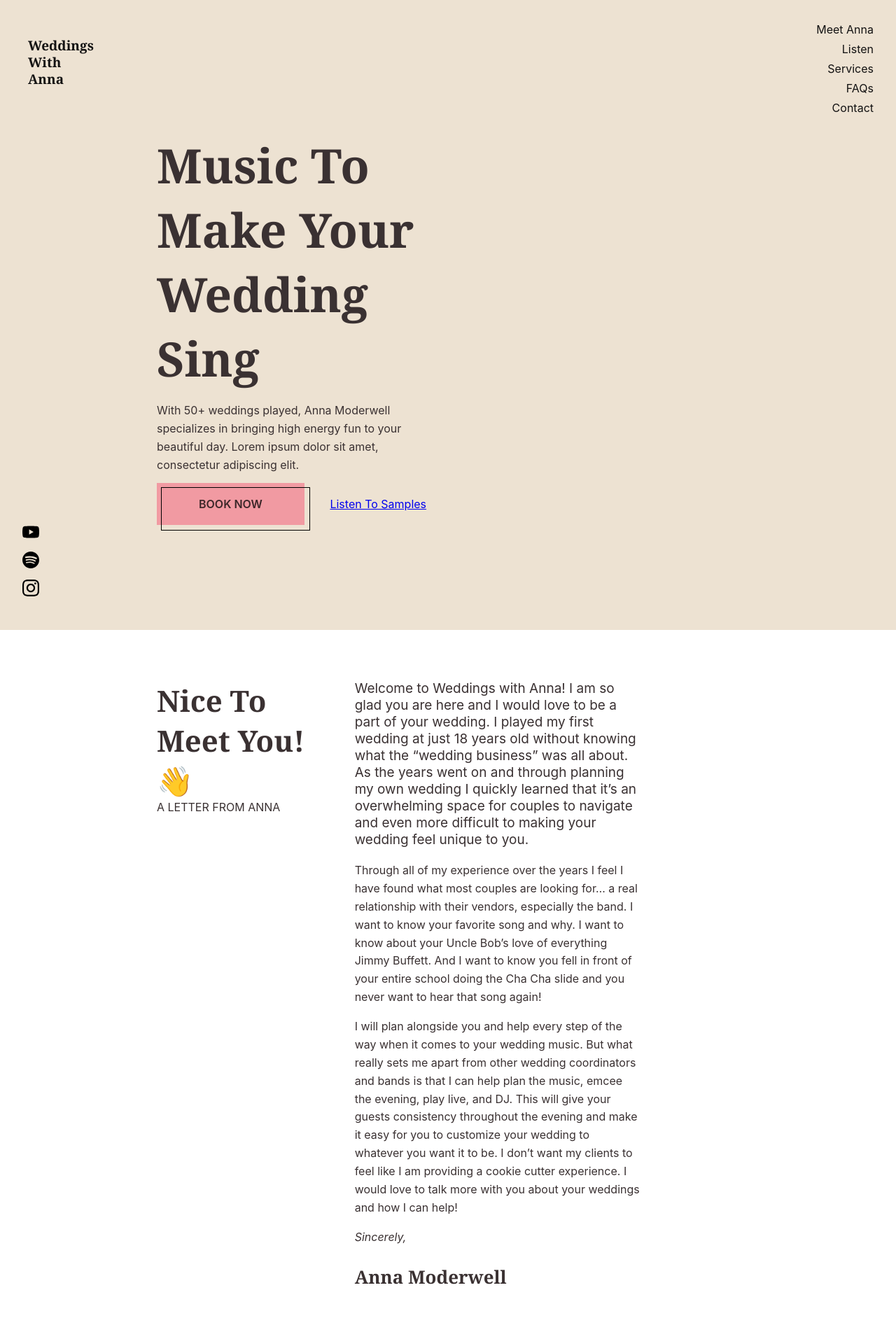
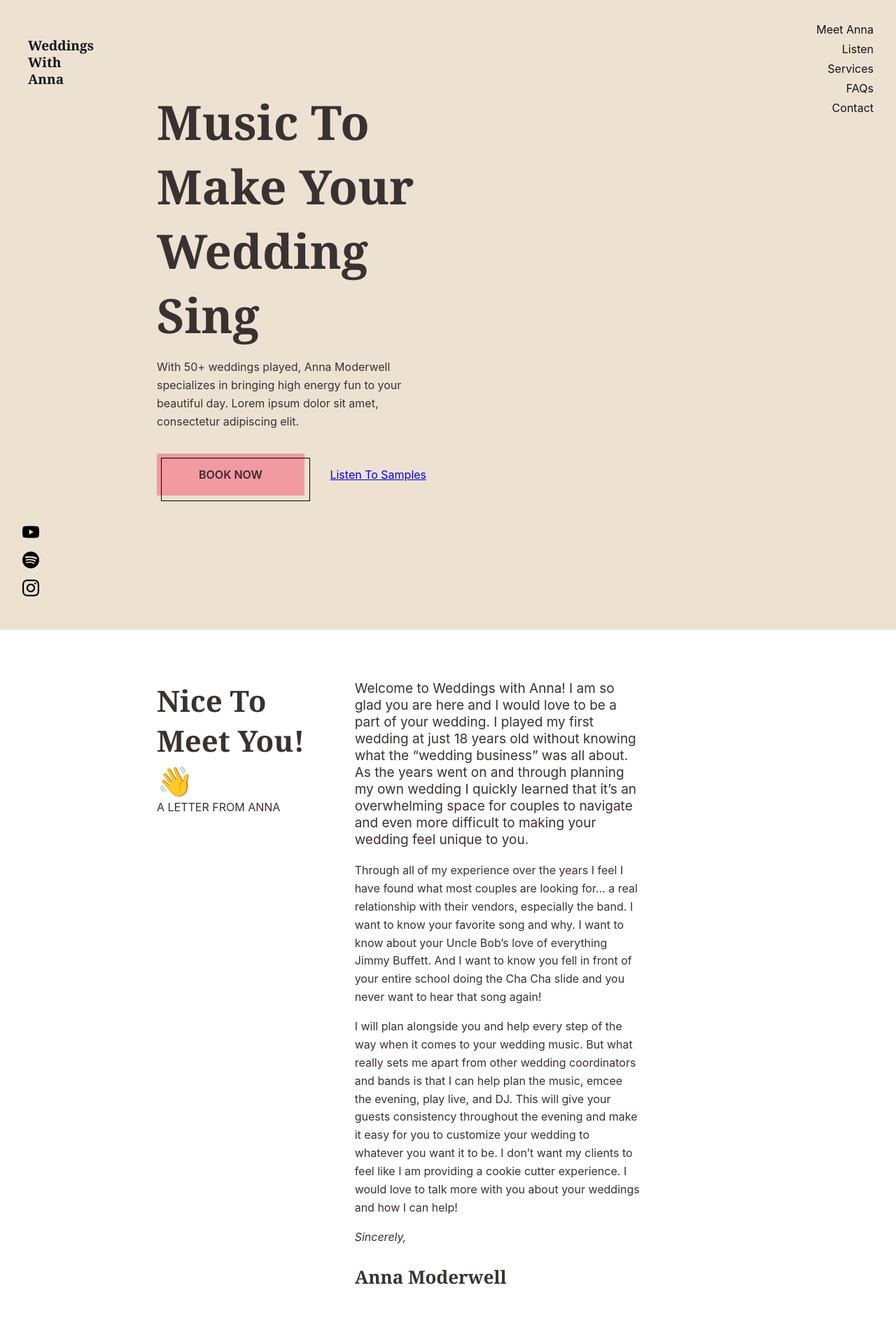
Before and after one commit to lukemoderwell/wwa, a Jekyll site: the page built from index.html, in a window 1280 px wide. Shown: the top 1913 px of the page at 70% size. Built offline with Jekyll 4.4.1, drawn with Linux system fonts in a browser that asks for light colours; some web fonts are replaced; a script that is not in the unit is left out; comment, search, counter and statistics services are not loaded.

Commit message:
css bump

```diff
--- a/assets/css/_base.scss
+++ b/assets/css/_base.scss
@@ -1,3 +1,7 @@
+* {
+  box-sizing: border-box;
+}
+
 body {
   font-family: 'karla', -apple-system, BlinkMacSystemFont, 'Segoe UI', Roboto, Oxygen, Ubuntu, Cantarell, 'Open Sans', 'Helvetica Neue', sans-serif;
   color: $gray;
@@ -38,7 +42,9 @@
     padding-right: 13.5rem;
   }
 
-  .content-welcome {
-    height: 100vh;
+  section {
+    @media (min-width: $lg) {
+      height: 100vh;
+    }
   }
 }
--- a/assets/css/_button.scss
+++ b/assets/css/_button.scss
@@ -1,5 +1,7 @@
 .btn {
+  display: inline-block;
   position: relative;
+  height: 60px;
   padding: 1.25rem 3.75rem;
   background: $salmon;
   color: rgba(0,0,0,.75);
@@ -13,7 +15,7 @@
     top: .375rem;
     left: .375rem;
     width: 100%;
-    height: 3.75rem;
+    height: 60px;
     border: 1px solid black;
     transition: .25s all ease-in-out;
   }
--- a/assets/css/_grid.scss
+++ b/assets/css/_grid.scss
@@ -5,13 +5,10 @@
 }
 
 .content-welcome .grid {
-  max-height: 80vh;
-  grid-template-rows: repeat(3, 1fr);
   .grid-item {
     grid-column: 1 / span 6;
     @media (min-width: $md) {
       grid-column: 1 / span 3;
-      grid-row: 2 / span 1;
     }
   }
 }
@@ -33,3 +30,13 @@
     }
   }
 }
+
+.content-faqs .grid {
+  .grid-item {
+    grid-column:  span 3;
+
+    @media (min-width: $md) {
+      grid-column: span 2;
+    }
+  }
+}
```
